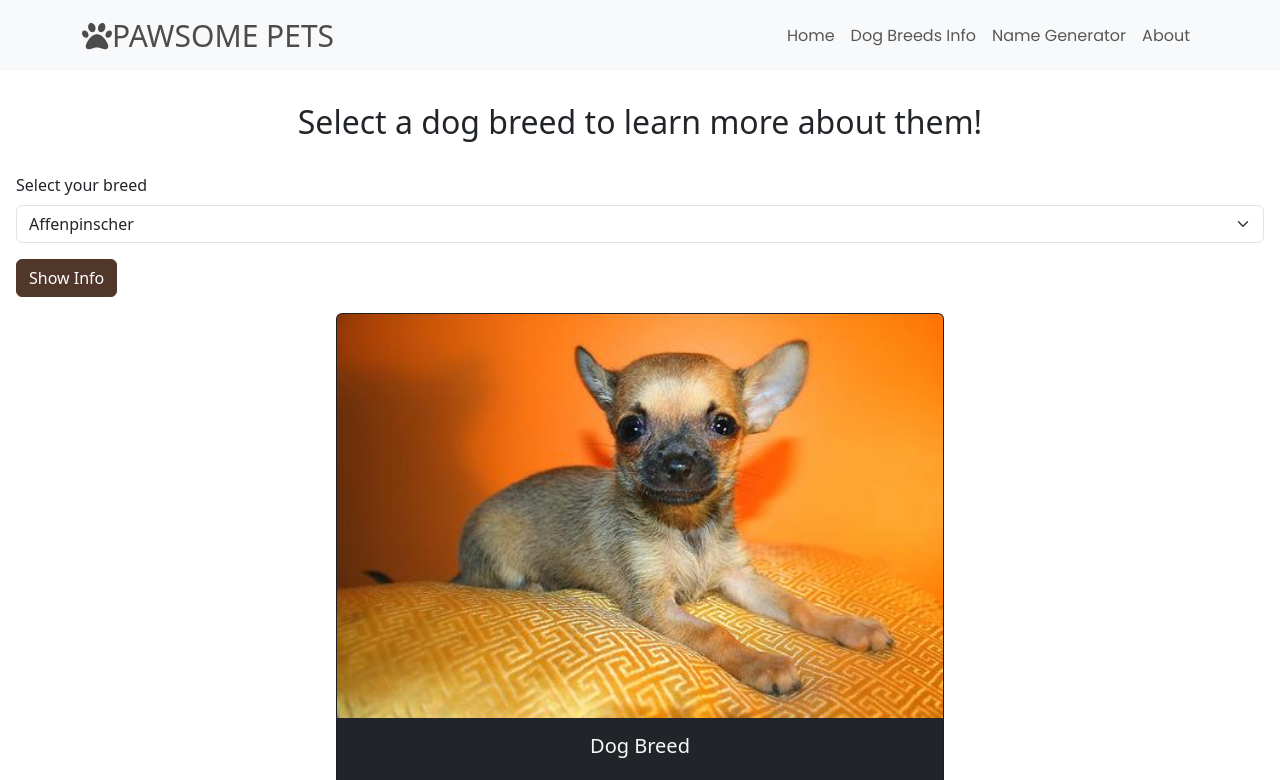
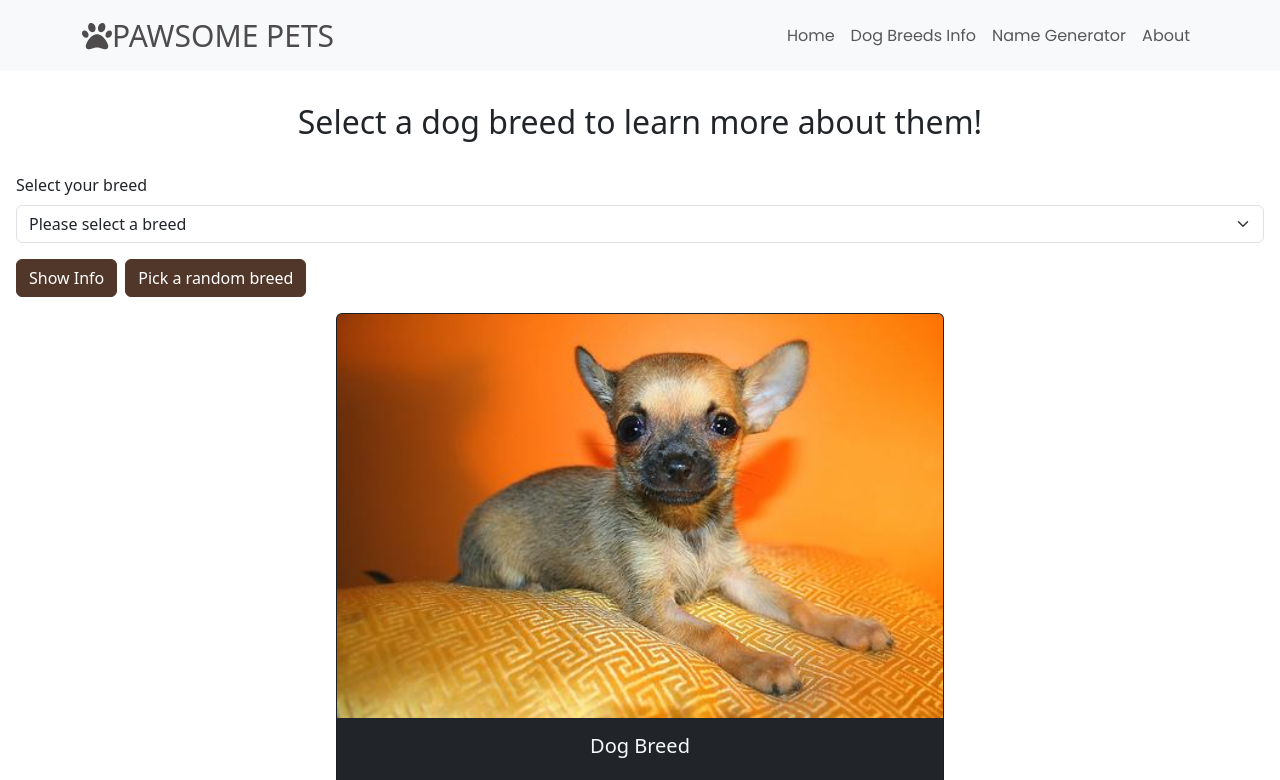
Before and after one commit to rosiegalezia/pawsome-pets, a React (Vite) app: page /#/Info in a window 1280 px wide. Shown: the top 780 px of the page. Built offline with nearby package versions, Linux system fonts and the light colour scheme.

Commit message:
added a random btn to choose a breed

```diff
--- a/src/Pages/Info.jsx
+++ b/src/Pages/Info.jsx
@@ -26,12 +26,14 @@ function Info() {
                         <Form.Group className="mb-3">
                             <Form.Label htmlFor="disabledSelect">Select your breed</Form.Label>
                             <Form.Select id="disabledSelect">
+                                <option id="breed-select">Please select a breed</option>
                                 {dogBreeds.map((breed) => {
                                     return <option id={breed.id}>{breed.breed}</option>
                                 })};
                             </Form.Select>
                         </Form.Group>
                         <Button type="submit">Show Info</Button>
+                        <Button type="random-breed" className="ms-2">Pick a random breed</Button>
                     </fieldset>
                 </Form>
 
```
